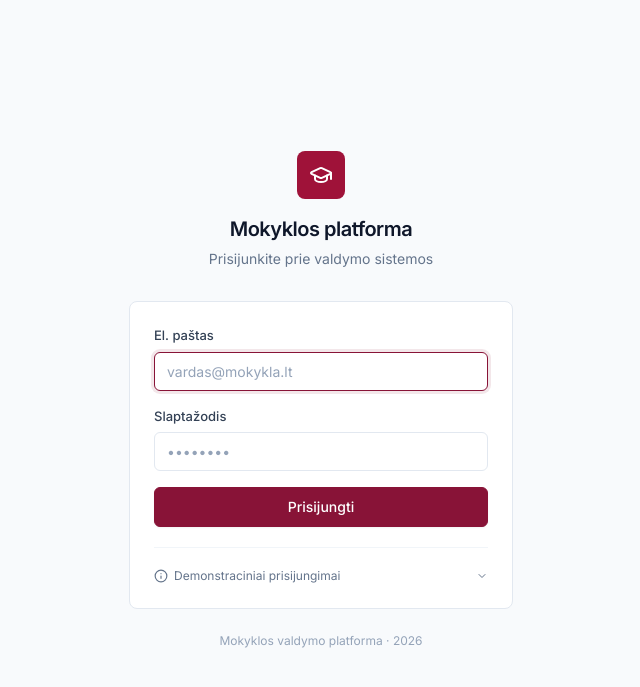
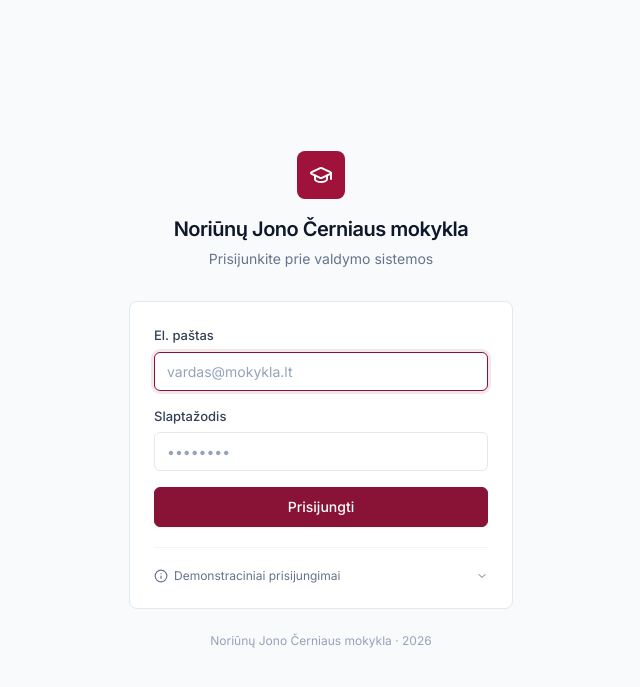
Before and after one commit to Astijus12/mokyklos-platforma, a Flask app: page /login in a window 1280 px wide. Shown: the top 687 px of the page, without its empty margins (319-959 px from the left). Run offline with Flask 3, Linux system fonts and the light colour scheme; some libraries are stand-ins or nearby versions.

Commit message:
Pakeistas pavadinimas i Noriunu Jono Cerniaus mokykla; admin vartotojo vardas ADMIN

```diff
--- a/models.py
+++ b/models.py
@@ -31,6 +31,8 @@ class User(UserMixin, db.Model):
 
     @property
     def pilnas_vardas(self):
+        if not self.pavarde:
+            return self.vardas
         return f"{self.vardas} {self.pavarde}"
 
     @property
@@ -39,6 +41,8 @@ class User(UserMixin, db.Model):
 
     @property
     def inicialai(self):
+        if not self.pavarde:
+            return self.vardas[:2].upper()
         return f"{self.vardas[0]}{self.pavarde[0]}".upper()
 
 
--- a/seed.py
+++ b/seed.py
@@ -35,8 +35,8 @@ def _uzpildyti():
 
         print("Kuriami vartotojai...")
         admin = User(
-            vardas="Rasa",
-            pavarde="Petraitienė",
+            vardas="ADMIN",
+            pavarde="",
             email="admin@mokykla.lt",
             role="administratorius",
         )
--- a/templates/announcements/list.html
+++ b/templates/announcements/list.html
@@ -1,6 +1,6 @@
 {% extends "base.html" %}
 
-{% block title %}Skelbimai - Mokyklos platforma{% endblock %}
+{% block title %}Skelbimai - Noriūnų J. Černiaus mokykla{% endblock %}
 
 {% block content %}
 <div class="mb-5 flex items-end justify-between flex-wrap gap-3">
--- a/templates/base.html
+++ b/templates/base.html
@@ -3,7 +3,7 @@
 <head>
     <meta charset="UTF-8">
     <meta name="viewport" content="width=device-width, initial-scale=1.0">
-    <title>{% block title %}Mokyklos platforma{% endblock %}</title>
+    <title>{% block title %}Noriūnų Jono Černiaus mokykla{% endblock %}</title>
 
     <script>
         (function() {
@@ -55,8 +55,8 @@
                     <i data-lucide="graduation-cap" class="w-4 h-4 text-white"></i>
                 </div>
                 <div>
-                    <h1 class="text-sm font-semibold text-slate-900 dark:text-white leading-tight tracking-tight">Mokyklos platforma</h1>
-                    <p class="text-xs text-slate-500 dark:text-slate-400 leading-tight">Valdymo sistema</p>
+                    <h1 class="text-sm font-semibold text-slate-900 dark:text-white leading-tight tracking-tight">Noriūnų J. Černiaus</h1>
+                    <p class="text-xs text-slate-500 dark:text-slate-400 leading-tight">mokyklos sistema</p>
                 </div>
             </a>
         </div>
--- a/templates/classes/detail.html
+++ b/templates/classes/detail.html
@@ -1,6 +1,6 @@
 {% extends "base.html" %}
 
-{% block title %}{{ klase.pavadinimas }} klasė - Mokyklos platforma{% endblock %}
+{% block title %}{{ klase.pavadinimas }} klasė - Noriūnų J. Černiaus mokykla{% endblock %}
 
 {% block content %}
 <div class="mb-4">
--- a/templates/classes/list.html
+++ b/templates/classes/list.html
@@ -1,6 +1,6 @@
 {% extends "base.html" %}
 
-{% block title %}Klasės - Mokyklos platforma{% endblock %}
+{% block title %}Klasės - Noriūnų J. Černiaus mokykla{% endblock %}
 
 {% block content %}
 <div class="mb-5 flex items-end justify-between flex-wrap gap-3">
--- a/templates/dashboard.html
+++ b/templates/dashboard.html
@@ -1,6 +1,6 @@
 {% extends "base.html" %}
 
-{% block title %}Pradžia - Mokyklos platforma{% endblock %}
+{% block title %}Pradžia - Noriūnų J. Černiaus mokykla{% endblock %}
 
 {% block content %}
 <div class="mb-6 flex items-end justify-between flex-wrap gap-3">
--- a/templates/diplomas/list.html
+++ b/templates/diplomas/list.html
@@ -1,6 +1,6 @@
 {% extends "base.html" %}
 
-{% block title %}Diplomai - Mokyklos platforma{% endblock %}
+{% block title %}Diplomai - Noriūnų J. Černiaus mokykla{% endblock %}
 
 {% block content %}
 <div class="mb-5 flex items-end justify-between flex-wrap gap-3">
--- a/templates/login.html
+++ b/templates/login.html
@@ -1,6 +1,6 @@
 {% extends "base.html" %}
 
-{% block title %}Prisijungimas - Mokyklos platforma{% endblock %}
+{% block title %}Prisijungimas - Noriūnų Jono Černiaus mokykla{% endblock %}
 
 {% block auth_content %}
 <div class="min-h-screen flex items-center justify-center bg-slate-50 dark:bg-slate-950 p-4">
@@ -10,7 +10,7 @@
             <div class="inline-flex items-center justify-center w-12 h-12 bg-brand-800 dark:bg-brand-700 rounded-lg mb-4">
                 <i data-lucide="graduation-cap" class="w-6 h-6 text-white"></i>
             </div>
-            <h1 class="text-xl font-semibold text-slate-900 dark:text-white tracking-tight">Mokyklos platforma</h1>
+            <h1 class="text-xl font-semibold text-slate-900 dark:text-white tracking-tight">Noriūnų Jono Černiaus mokykla</h1>
             <p class="text-sm text-slate-500 dark:text-slate-400 mt-1.5">Prisijunkite prie valdymo sistemos</p>
         </div>
 
@@ -57,7 +57,7 @@
         </div>
 
         <p class="text-center text-xs text-slate-400 dark:text-slate-500 mt-6">
-            Mokyklos valdymo platforma · 2026
+            Noriūnų Jono Černiaus mokykla · 2026
         </p>
     </div>
 </div>
--- a/templates/profile/index.html
+++ b/templates/profile/index.html
@@ -1,6 +1,6 @@
 {% extends "base.html" %}
 
-{% block title %}Mano profilis - Mokyklos platforma{% endblock %}
+{% block title %}Mano profilis - Noriūnų J. Černiaus mokykla{% endblock %}
 
 {% block content %}
 <div class="mb-5">
--- a/templates/students/detail.html
+++ b/templates/students/detail.html
@@ -1,6 +1,6 @@
 {% extends "base.html" %}
 
-{% block title %}{{ mokinys.pilnas_vardas }} - Mokyklos platforma{% endblock %}
+{% block title %}{{ mokinys.pilnas_vardas }} - Noriūnų J. Černiaus mokykla{% endblock %}
 
 {% block content %}
 <div class="mb-4">
--- a/templates/students/list.html
+++ b/templates/students/list.html
@@ -1,6 +1,6 @@
 {% extends "base.html" %}
 
-{% block title %}Mokiniai - Mokyklos platforma{% endblock %}
+{% block title %}Mokiniai - Noriūnų J. Černiaus mokykla{% endblock %}
 
 {% block content %}
 <div class="mb-5 flex items-end justify-between flex-wrap gap-3">
--- a/templates/users/list.html
+++ b/templates/users/list.html
@@ -1,6 +1,6 @@
 {% extends "base.html" %}
 
-{% block title %}Vartotojai - Mokyklos platforma{% endblock %}
+{% block title %}Vartotojai - Noriūnų J. Černiaus mokykla{% endblock %}
 
 {% block content %}
 <div class="mb-5 flex items-end justify-between flex-wrap gap-3">
```
Also changed, not shown: README.md.
